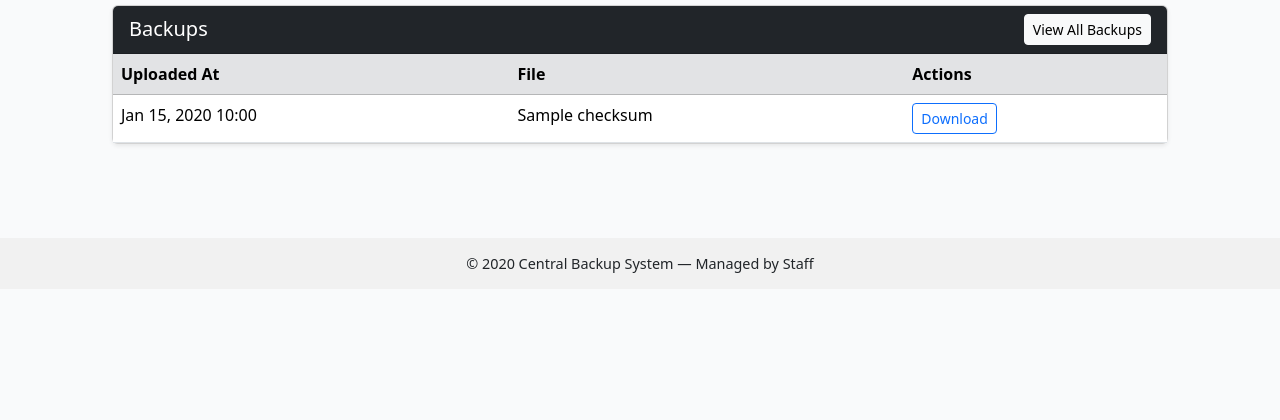
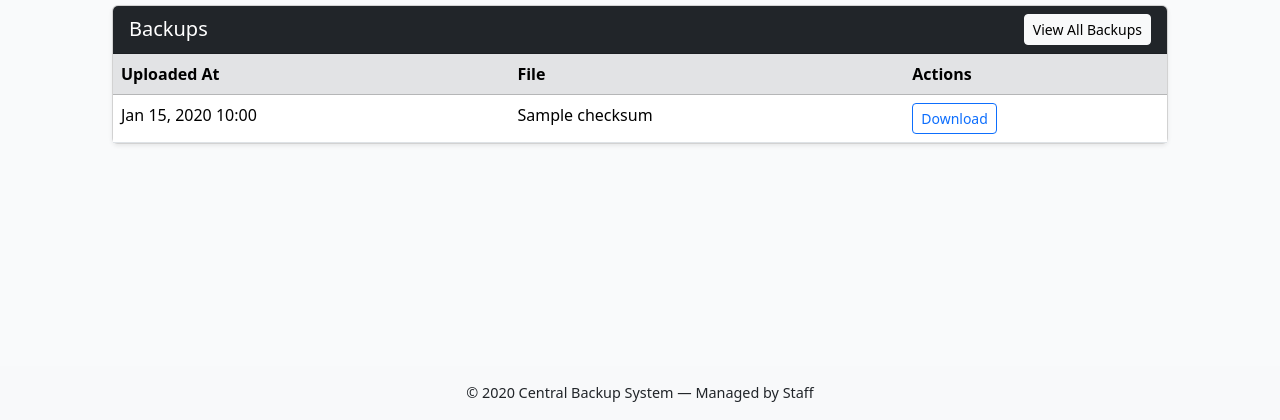
Before and after one commit to sarthakghere/CheckMate-Central, a Django app: template templates/colleges/dashboard.html in a window 1280 px wide. Shown: the part 380-800 px from the top of the page. Run offline with Django 5.2, Linux system fonts and the light colour scheme; tables that the repository leaves empty hold one stand-in row (values such as "Sample post"); the template is opened without the code that fills it: values that come from a table or form of the project are taken from there, most other values are stand-ins (such as "Sample title", 1, 10 or a date in 2020).

Commit message:
Footer fixed

```diff
--- a/templates/base.html
+++ b/templates/base.html
@@ -23,6 +23,10 @@
             padding: 30px;
         }
         footer {
+            position: fixed;
+            left: 0;
+            bottom: 0;
+            width: 100%;
             background: #f1f1f1;
             text-align: center;
             padding: 15px;
@@ -75,8 +79,10 @@
     {% block content %}{% endblock %}
 </div>
 
-<footer>
+<footer class="footer mt-auto py-3 bg-light">
+    <div class="container text-center">
     &copy; {{ now|date:"Y" }} Central Backup System — Managed by Staff
+    </div>
 </footer>
 
 <script src="https://cdn.jsdelivr.net/npm/bootstrap@5.3.2/dist/js/bootstrap.bundle.min.js"></script>
```
